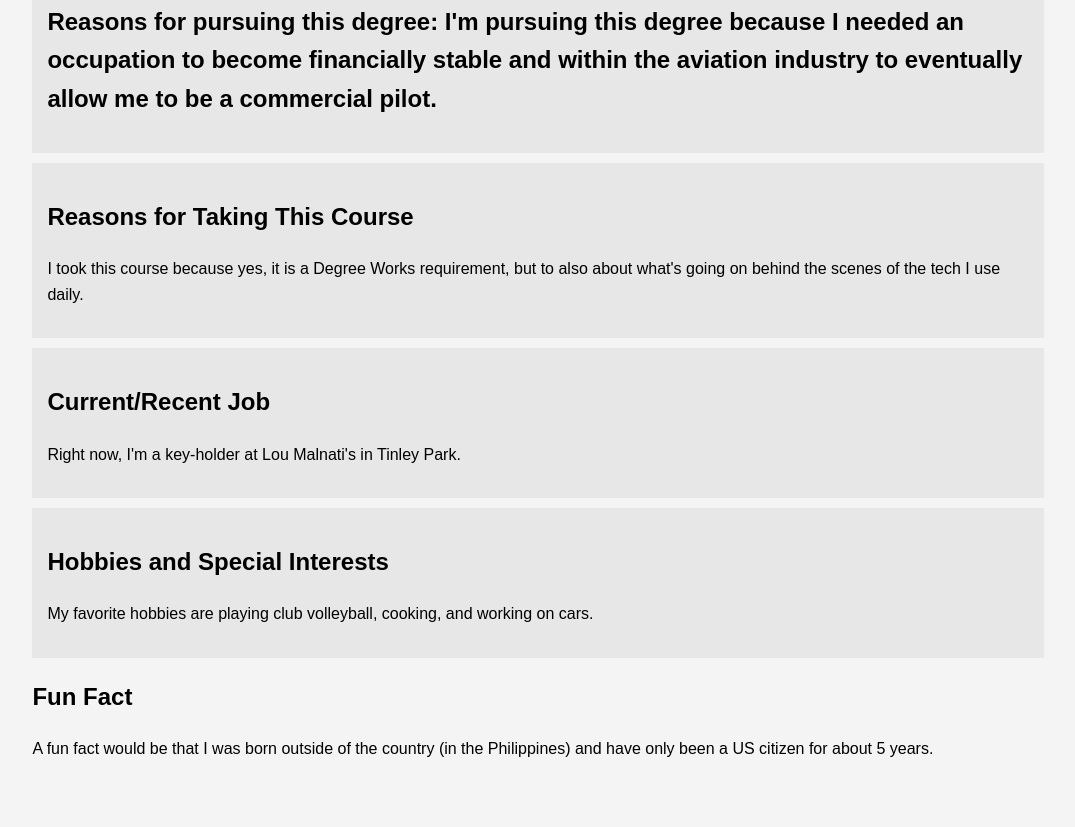
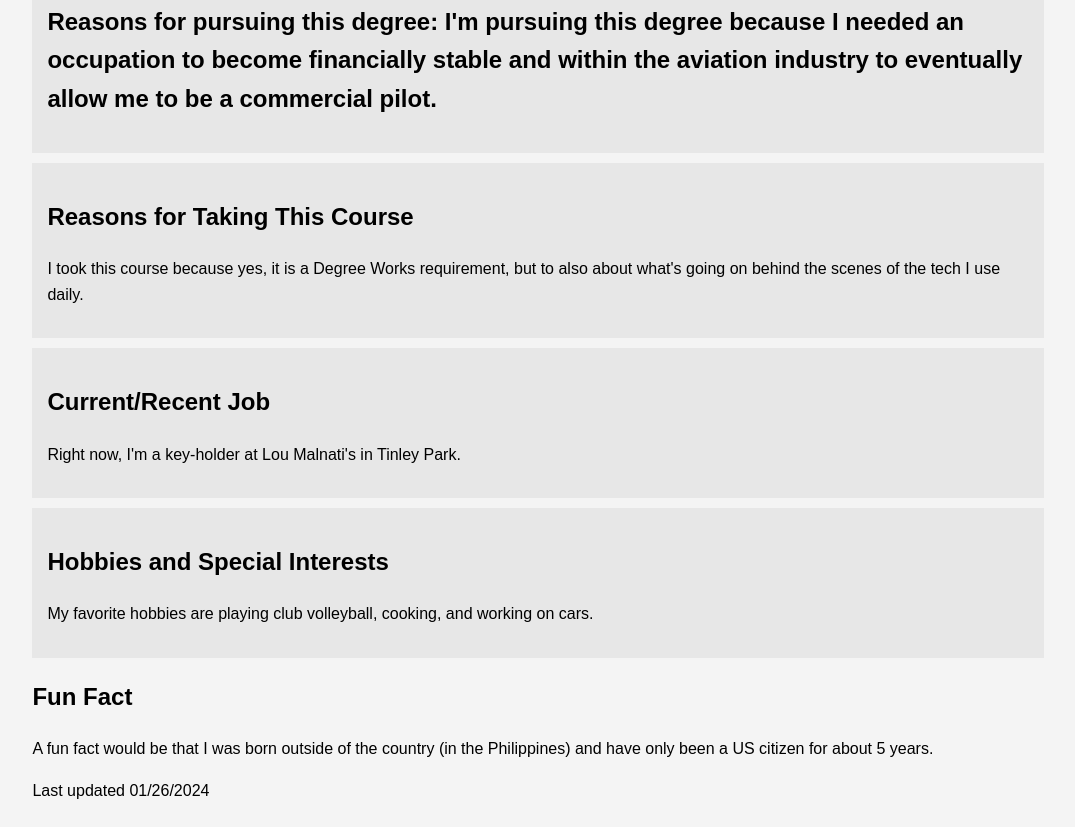
Before and after one commit to goldenkarell/introductions, a plain HTML site: page index.html in a window 1280 px wide. Shown: the part 299-1126 px from the top of the page, without its empty margins (102-1177 px from the left). Before the commit the page ends 1085 px from the top, so only its background shows below. Drawn offline with Linux system fonts and the light colour scheme.

Commit message:
update 4

```diff
--- a/index.html
+++ b/index.html
@@ -60,6 +60,7 @@
             <h2>Fun Fact</h2>
             <p>A fun fact would be that I was born outside of the country (in the Philippines) and have only been a US citizen for about 5 years.</p>
         </section>
+	    <p>Last updated 01/26/2024</p>
     </div>
 </body>
 </html>
```
